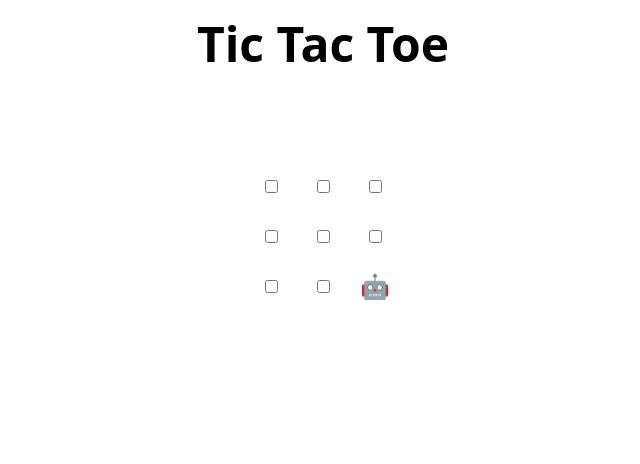
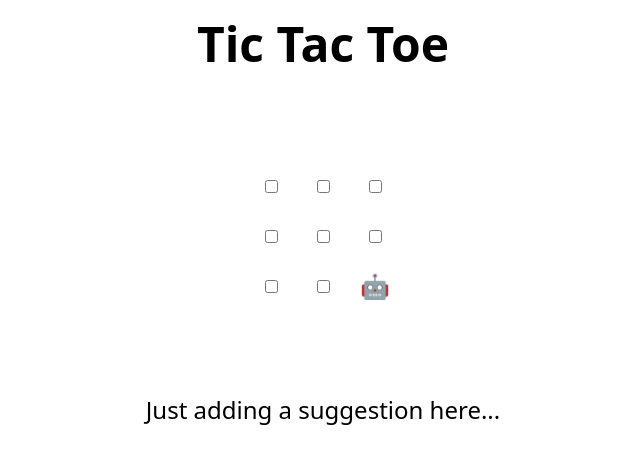
Before and after one commit to oakynawa/skills-review-pull-requests, a plain HTML site: page index.html in a window 1280 px wide. Shown: the whole page, without its empty margins (317-957 px from the left). Drawn offline with Linux system fonts and the light colour scheme.

Commit message:
Update index.html
Committing my suggestion...

```diff
--- a/index.html
+++ b/index.html
@@ -48,6 +48,7 @@
 </table>
 
 <h2 hidden>Game over, refresh to play again 🧑‍💻 🤖!</h2>
+Just adding a suggestion here...
 
 <script>
   // Initialization
```
